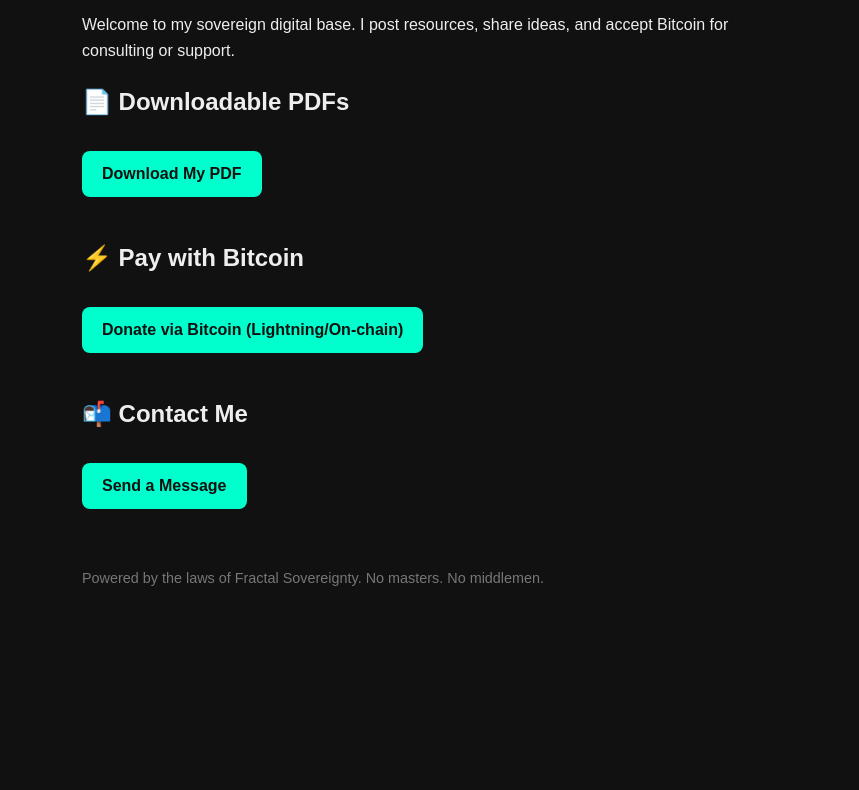
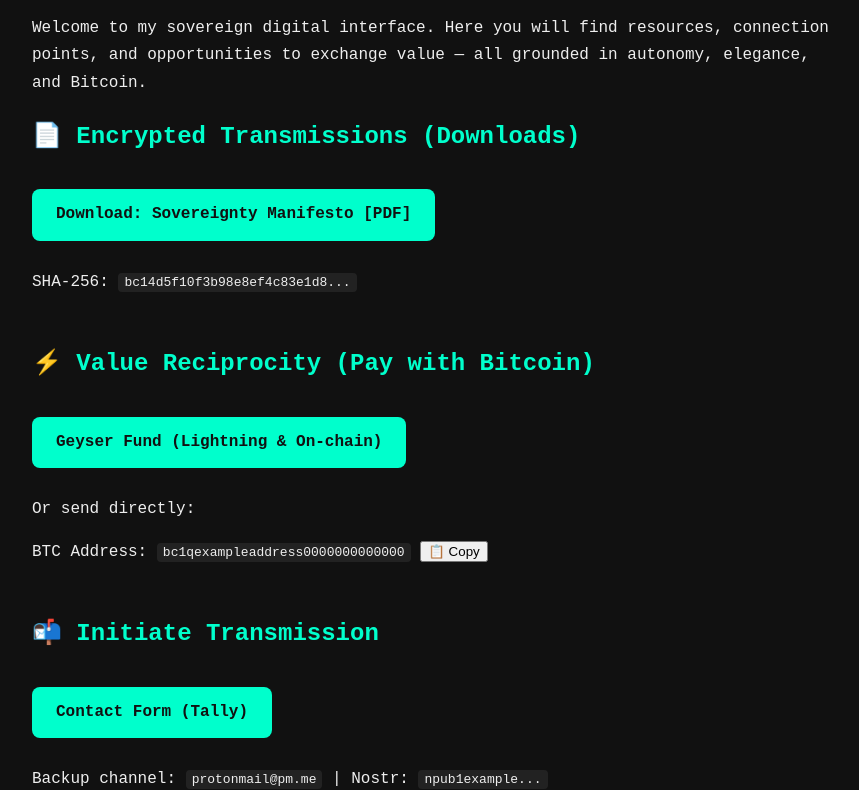
Before and after one commit to NOVMBILL/novmbill.github.io, a plain HTML site: page index.html in a window 1280 px wide. Shown: the part 114-904 px from the top of the page, without its empty margins (208-1067 px from the left). Before the commit the page ends 800 px from the top, so only its background shows below. Drawn offline with Linux system fonts and the light colour scheme.

Commit message:
Update index.html

```diff
--- a/index.html
+++ b/index.html
@@ -3,61 +3,83 @@
 <head>
   <meta charset="UTF-8" />
   <meta name="viewport" content="width=device-width, initial-scale=1.0"/>
-  <title>Fractal Sovereign</title>
+  <meta name="description" content="Fractal Sovereignty Node Interface">
+  <meta property="og:title" content="Fractal Sovereign Node">
+  <meta property="og:description" content="A sovereign portal for value, connection, and emergence.">
+  <meta property="og:image" content="https://yourdomain.com/og-image.png">
+  <title>Fractal Sovereign Node</title>
+  <link rel="icon" href="favicon.ico" type="image/x-icon">
   <style>
     body {
-      font-family: sans-serif;
       background-color: #111;
       color: #eee;
-      max-width: 700px;
+      font-family: "Courier New", Courier, monospace;
+      max-width: 800px;
       margin: auto;
       padding: 2rem;
-      line-height: 1.6;
+      line-height: 1.7;
     }
-    h1 {
+    h1, h2 {
       color: #00ffcc;
     }
     a.button {
       display: inline-block;
-      padding: 10px 20px;
-      margin: 10px 0;
+      padding: 12px 24px;
+      margin: 12px 0;
       background: #00ffcc;
       color: #111;
       text-decoration: none;
       border-radius: 8px;
       font-weight: bold;
+      transition: all 0.2s ease-in-out;
+    }
+    a.button:hover {
+      background: #00ccaa;
+      transform: scale(1.05);
     }
     .section {
-      margin-bottom: 2rem;
+      margin-bottom: 3rem;
+    }
+    code {
+      background: #222;
+      padding: 2px 6px;
+      border-radius: 4px;
     }
     footer {
-      margin-top: 3rem;
+      margin-top: 4rem;
       font-size: 0.9em;
       color: #777;
+      border-top: 1px solid #444;
+      padding-top: 1rem;
     }
   </style>
 </head>
 <body>
-  <h1>Fractal Sovereign</h1>
-  <p>Welcome to my sovereign digital base. I post resources, share ideas, and accept Bitcoin for consulting or support.</p>
+  <h1>Fractal Sovereign Node</h1>
+  <p>Welcome to my sovereign digital interface. Here you will find resources, connection points, and opportunities to exchange value — all grounded in autonomy, elegance, and Bitcoin.</p>
 
-  <div class="section">
-    <h2>📄 Downloadable PDFs</h2>
-    <p><a class="button" href="MyAwesomePDF.pdf" download>Download My PDF</a></p>
+  <div class="section" id="downloads">
+    <h2>📄 Encrypted Transmissions (Downloads)</h2>
+    <p><a class="button" href="MyAwesomePDF.pdf" download>Download: Sovereignty Manifesto [PDF]</a></p>
+    <p>SHA-256: <code>bc14d5f10f3b98e8ef4c83e1d8...</code></p>
   </div>
 
-  <div class="section">
-    <h2>⚡ Pay with Bitcoin</h2>
-    <p><a class="button" href="https://geyser.fund/project/yourprojectname" target="_blank">Donate via Bitcoin (Lightning/On-chain)</a></p>
+  <div class="section" id="payments">
+    <h2>⚡ Value Reciprocity (Pay with Bitcoin)</h2>
+    <p><a class="button" href="https://geyser.fund/project/yourproject" target="_blank">Geyser Fund (Lightning & On-chain)</a></p>
+    <p>Or send directly:</p>
+    <p>BTC Address: <code>bc1qexampleaddress0000000000000</code> <button onclick="navigator.clipboard.writeText('bc1qexampleaddress0000000000000')">📋 Copy</button></p>
   </div>
 
-  <div class="section">
-    <h2>📬 Contact Me</h2>
-    <p><a class="button" href="https://tally.so/r/yourform" target="_blank">Send a Message</a></p>
+  <div class="section" id="contact">
+    <h2>📬 Initiate Transmission</h2>
+    <p><a class="button" href="https://tally.so/r/yourform" target="_blank">Contact Form (Tally)</a></p>
+    <p>Backup channel: <code>protonmail@pm.me</code> | Nostr: <code>npub1example...</code></p>
   </div>
 
   <footer>
-    <p>Powered by the laws of Fractal Sovereignty. No masters. No middlemen.</p>
+    <p>All rights, value, and connections governed by Fractal Sovereignty. No middlemen. No noise. Pure signal.</p>
+    <p>Site mirrored on IPFS | SHA-256 verified | Forks welcome</p>
   </footer>
 </body>
 </html>
```
